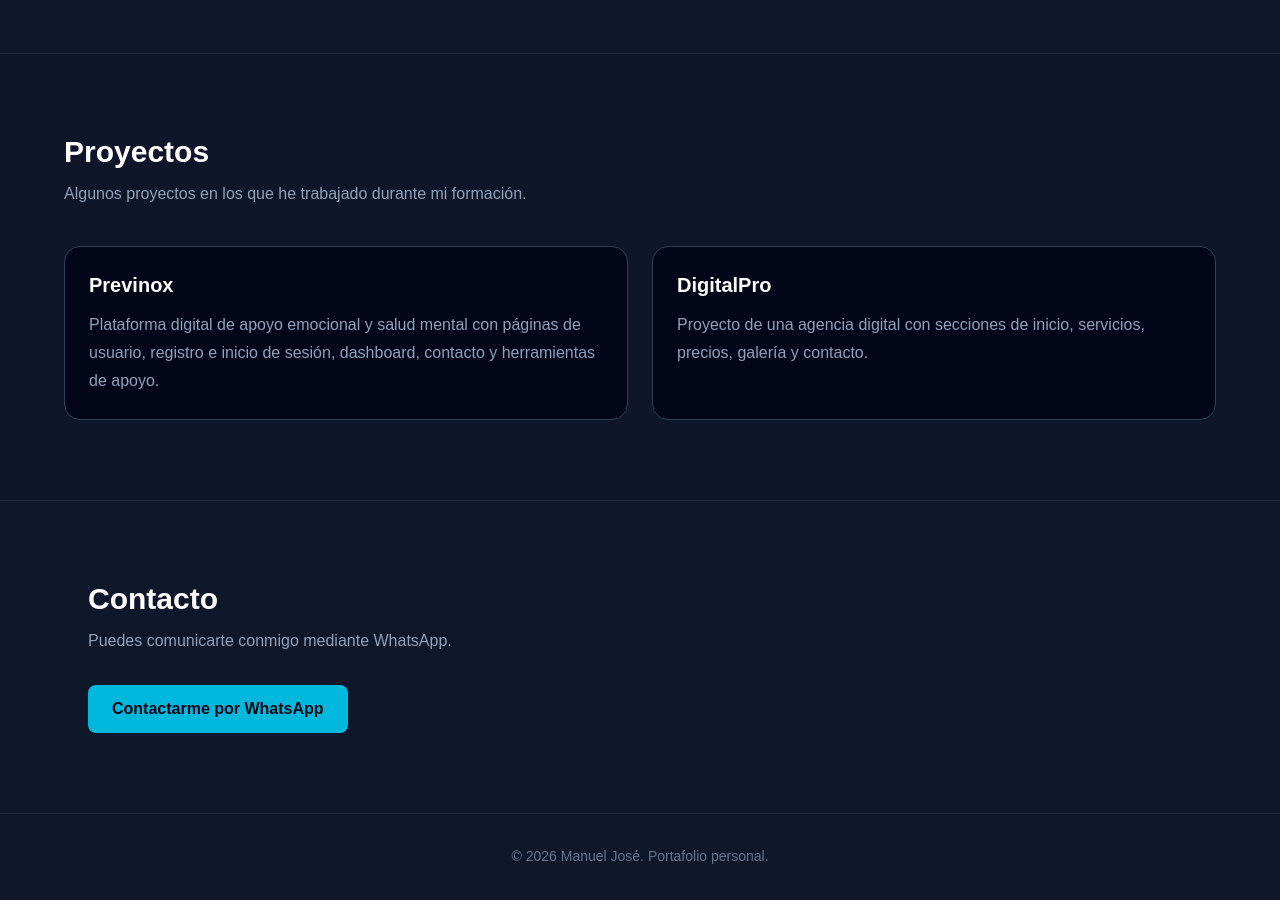
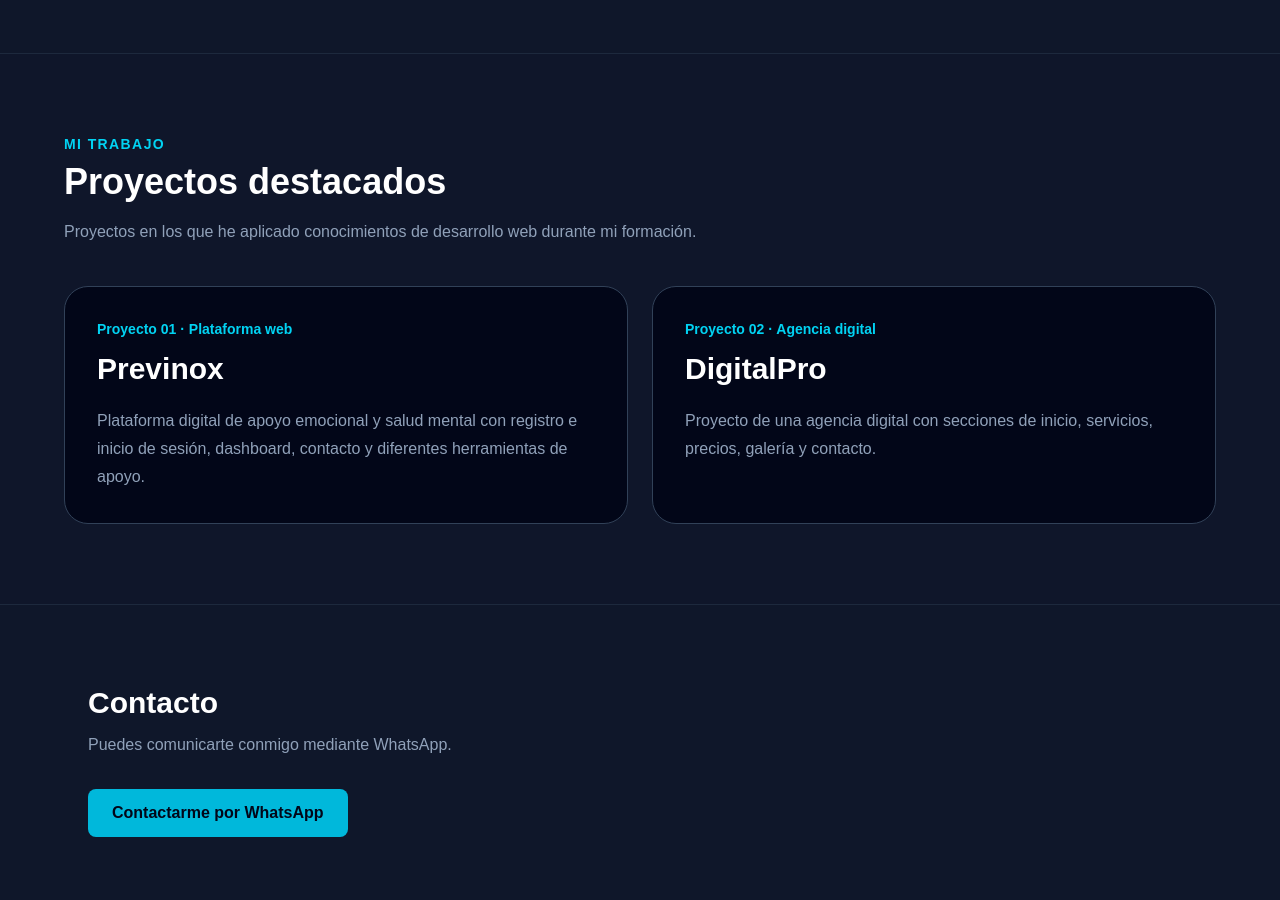
Before and after one commit to manuelhormiga06-a11y/Portafolio, a React (Vite) app: page / in a window 1280 px wide. Shown: the part 1860-2760 px from the top of the page. Built offline with nearby package versions, Linux system fonts and the light colour scheme.

Commit message:
Mejorar Projects.jsx

```diff
--- a/src/components/Projects.jsx
+++ b/src/components/Projects.jsx
@@ -2,10 +2,12 @@ function Projects() {
   const projects = [
     {
       title: 'Previnox',
-      text: 'Plataforma digital de apoyo emocional y salud mental con páginas de usuario, registro e inicio de sesión, dashboard, contacto y herramientas de apoyo.',
+      type: 'Plataforma web',
+      text: 'Plataforma digital de apoyo emocional y salud mental con registro e inicio de sesión, dashboard, contacto y diferentes herramientas de apoyo.',
     },
     {
       title: 'DigitalPro',
+      type: 'Agencia digital',
       text: 'Proyecto de una agencia digital con secciones de inicio, servicios, precios, galería y contacto.',
     },
   ]
@@ -13,14 +15,24 @@ function Projects() {
   return (
     <section id="proyectos" className="border-y border-slate-800 bg-slate-900/60 px-6 py-20">
       <header className="mx-auto max-w-6xl">
-        <h2 className="text-3xl font-bold text-white">Proyectos</h2>
-        <p className="mt-3 text-slate-400">Algunos proyectos en los que he trabajado durante mi formación.</p>
+        <p className="text-sm font-semibold uppercase tracking-widest text-cyan-400">Mi trabajo</p>
+        <h2 className="mt-2 text-3xl font-bold text-white md:text-4xl">Proyectos destacados</h2>
+        <p className="mt-4 max-w-2xl leading-7 text-slate-400">
+          Proyectos en los que he aplicado conocimientos de desarrollo web durante mi formación.
+        </p>
       </header>
-      <section className="mx-auto mt-10 grid max-w-6xl gap-6 md:grid-cols-2">
-        {projects.map((project) => (
-          <article key={project.title} className="rounded-2xl border border-slate-700 bg-slate-950 p-6">
-            <h3 className="text-xl font-semibold text-white">{project.title}</h3>
-            <p className="mt-3 leading-7 text-slate-400">{project.text}</p>
+
+      <section className="mx-auto mt-10 grid max-w-6xl gap-6 md:grid-cols-2" aria-label="Proyectos destacados">
+        {projects.map((project, index) => (
+          <article
+            key={project.title}
+            className="group rounded-3xl border border-slate-700 bg-slate-950 p-8 transition hover:-translate-y-1 hover:border-cyan-400"
+          >
+            <header>
+              <p className="text-sm font-semibold text-cyan-400">Proyecto 0{index + 1} · {project.type}</p>
+              <h3 className="mt-3 text-3xl font-bold text-white group-hover:text-cyan-400">{project.title}</h3>
+            </header>
+            <p className="mt-5 max-w-xl leading-7 text-slate-400">{project.text}</p>
           </article>
         ))}
       </section>
```
